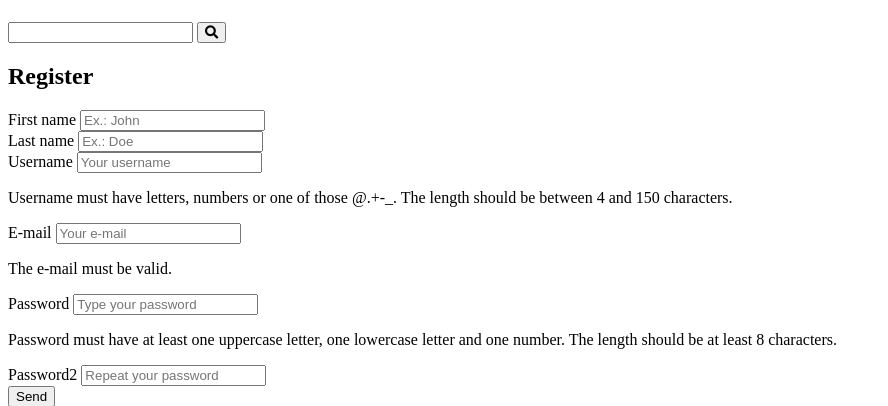
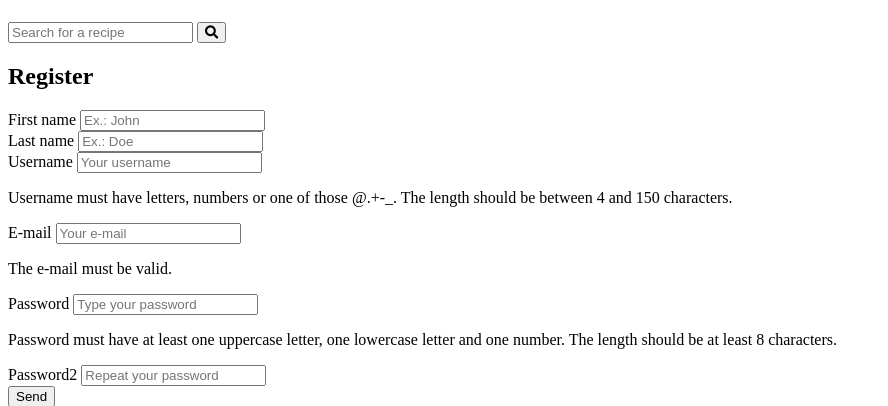
Before and after one commit to PabloAlves99/Django, a Django app: page /authors/register/ in a window 1280 px wide. Shown: the part 58-464 px from the top of the page, without its empty margins (0-888 px from the left). Run offline with Django 5.2, Linux system fonts and the light colour scheme.

Commit message:
Update search.html

```diff
--- a/recipes/templates/recipes/partials/search.html
+++ b/recipes/templates/recipes/partials/search.html
@@ -1,7 +1,8 @@
 <div class="search-container">
     <div class="container">
         <form action="{% url 'recipes:search' %}" method="GET" class="search-form">
-            <input type="search" class="search-input" name="q" value="{{ search_term }}" required>
+            <input type="search" class="search-input" name="q"
+                value="{{ search_term }}" required placeholder="Search for a recipe">
             <button type="submit" class="search-button"><i class="fas fa-search"></i></button>
         </form>
     </div>
```
